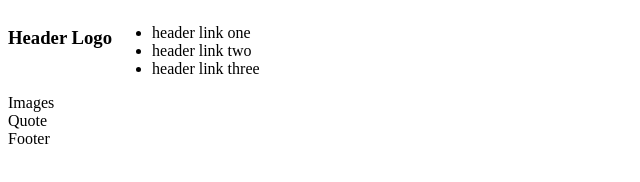
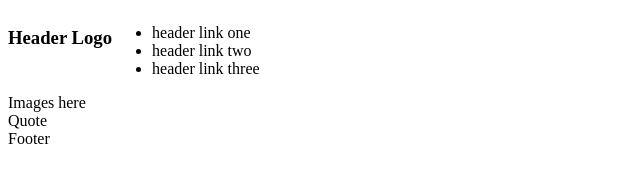
Before and after one commit to ajsperanza12/odin-landing, a plain HTML site: page index.html in a window 1280 px wide. Shown: the full height of the page, 0-640 px from the left. Drawn offline with Linux system fonts and the light colour scheme.

Commit message:
Test git connection

```diff
--- a/index.html
+++ b/index.html
@@ -18,7 +18,7 @@
     </div>
 
     <div class="image-section">
-        Images
+        Images here
     </div>
 
     <div class="quote-section">
--- a/style.css
+++ b/style.css
@@ -6,3 +6,5 @@
 .top-bar {
     display: flex;
 }
+
+Hodor
```
